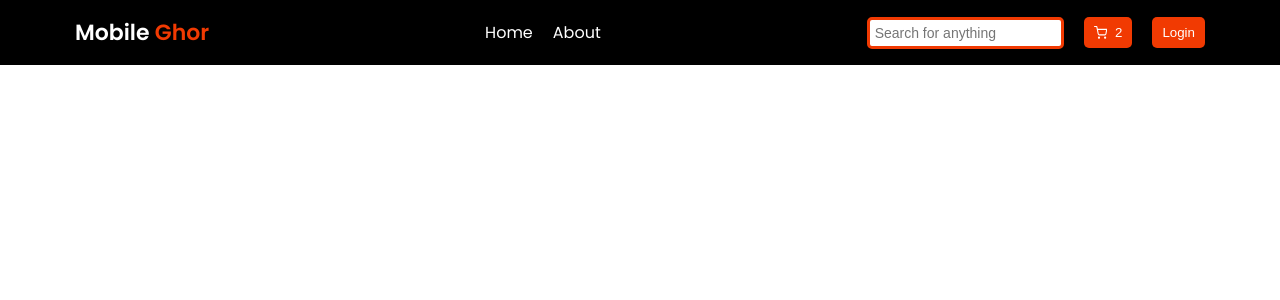
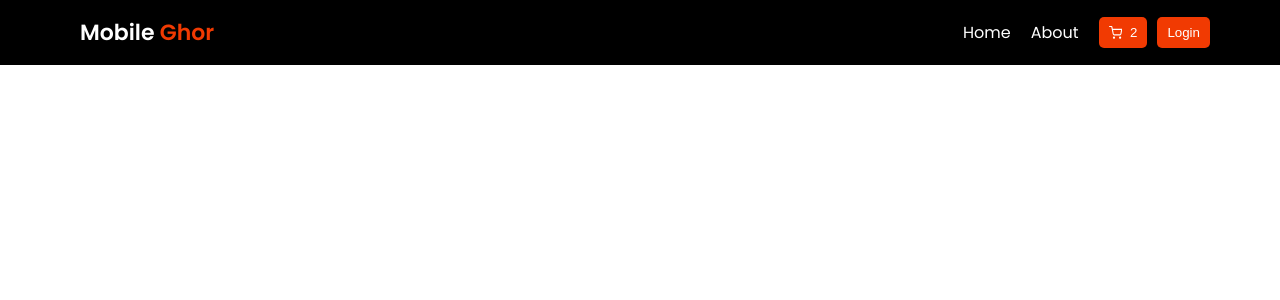
Before and after one commit to hossainrabbi/mobile-ghor, a React (Create React App) app: page / in a window 1280 px wide. Shown: the top 300 px of the page. Built offline with nearby package versions, Linux system fonts and the light colour scheme.

Commit message:
customize navbar

```diff
--- a/public/index.html
+++ b/public/index.html
@@ -15,6 +15,11 @@
       user's mobile device or desktop. See https://developers.google.com/web/fundamentals/web-app-manifest/
     -->
         <link rel="manifest" href="%PUBLIC_URL%/manifest.json" />
+        <link rel="preconnect" href="https://fonts.gstatic.com" />
+        <link
+            href="https://fonts.googleapis.com/css2?family=Poppins:wght@300;400;500;600;700;800&display=swap"
+            rel="stylesheet"
+        />
         <!--
       Notice the use of %PUBLIC_URL% in the tags above.
       It will be replaced with the URL of the `public` folder during the build.
@@ -38,6 +43,5 @@
 
       To begin the development, run `npm start` or `yarn start`.
       To create a production bundle, use `npm run build` or `yarn build`.
-    -->
-  </body>
+    --></body>
 </html>
--- a/src/App.js
+++ b/src/App.js
@@ -1,9 +1,11 @@
 import React from 'react';
 import { BrowserRouter as Router, Route, Switch } from 'react-router-dom';
+import GlobalStyle from './globalStyle';
 import Home from './pages/Home';
 
 const App = () => (
     <Router>
+        <GlobalStyle />
         <Switch>
             <Route exact path="/" component={Home} />
         </Switch>
--- a/src/components/Navbar.js
+++ /dev/null
@@ -1,107 +0,0 @@
-import React from 'react';
-import { FiShoppingCart } from 'react-icons/fi';
-import { Link } from 'react-router-dom';
-import styled from 'styled-components';
-
-const Navbar = () => (
-    <Nav>
-        <Container>
-            <Logo>
-                <Link to="/">
-                    Mobile <span>Ghor</span>
-                </Link>
-            </Logo>
-            <div>
-                <Link to="/">Home</Link>
-                <Link to="/about">About</Link>
-            </div>
-            <NavCart>
-                <Input type="text" placeholder="Search for anything" />
-                <Link to="/cart">
-                    <Button>
-                        <FiShoppingCart />
-                        <span>2</span>
-                    </Button>
-                </Link>
-                <Link to="/login">
-                    <Button>Login</Button>
-                </Link>
-            </NavCart>
-        </Container>
-    </Nav>
-);
-
-const Nav = styled.nav`
-    background-color: #000000;
-    height: 65px;
-    display: flex;
-    align-items: center;
-`;
-
-const Container = styled.div`
-    max-width: 1200px;
-    width: 1170px;
-    height: 100%;
-    margin: auto;
-    padding: 0 10px;
-    display: flex;
-    align-items: center;
-    justify-content: space-between;
-
-    a {
-        color: #ffffff;
-        margin: 0 5px;
-        padding: 5px;
-    }
-`;
-
-const Logo = styled.div`
-    a {
-        font-size: 22px;
-        font-weight: 600;
-    }
-
-    span {
-        color: #f13a02ff;
-    }
-`;
-
-const NavCart = styled.div`
-    display: flex;
-    align-items: center;
-
-    a {
-        display: flex;
-        align-items: center;
-
-        svg {
-            display: inline-block;
-        }
-    }
-`;
-
-const Input = styled.input`
-    padding: 5px;
-    border: 3px solid #f13a02ff;
-    border-radius: 5px;
-    font-size: 14px;
-    outline: none;
-    margin-right: 10px;
-`;
-
-const Button = styled.button`
-    padding: 8px 10px;
-    cursor: pointer;
-    border: none;
-    color: #ffffff;
-    background-color: #f13a02ff;
-    border-radius: 5px;
-    display: flex;
-    align-items: center;
-
-    span {
-        margin-left: 8px;
-    }
-`;
-
-export default Navbar;
--- /dev/null
+++ b/src/components/Navbar/Navbar.element.js
@@ -0,0 +1,89 @@
+import { Link } from 'react-router-dom';
+import styled from 'styled-components';
+import { Button, Container } from '../../globalStyle';
+
+export const Nav = styled.nav`
+    background-color: #000000;
+    height: 65px;
+    display: flex;
+    align-items: center;
+`;
+
+export const NavContainer = styled(Container)`
+    display: flex;
+    align-items: center;
+    justify-content: space-between;
+    width: 100%;
+    position: relative;
+`;
+
+export const NavLink = styled(Link)`
+    color: #ffffff;
+    margin: 0 5px;
+    padding: 5px;
+
+    @media screen and (max-width: 991px) {
+        display: block;
+        width: 100%;
+    }
+`;
+
+export const NavLinkBtn = styled(Link)`
+    @media screen and (max-width: 991px) {
+        display: block;
+        width: 100%;
+    }
+`;
+
+export const NavLogo = styled(NavLink)`
+    font-size: 22px;
+    font-weight: 600;
+    span {
+        color: #f13a02ff;
+    }
+`;
+
+export const MobileIcon = styled.div`
+    display: none;
+
+    @media screen and (max-width: 991px) {
+        display: inline-block;
+        position: absolute;
+        top: 50%;
+        right: 20px;
+        font-size: 1.8rem;
+        line-height: 1px;
+        transform: translateY(-50%);
+    }
+`;
+
+export const NavMenu = styled.div`
+    display: flex;
+    align-items: center;
+    text-align: center;
+
+    @media screen and (max-width: 991px) {
+        display: flex;
+        flex-direction: column;
+        width: 100%;
+        position: absolute;
+        top: 53px;
+        left: ${({ click }) => (click ? 0 : '-100%')};
+        transition: all 0.5s ease;
+        background-color: #000000;
+        padding-bottom: 10px;
+    }
+`;
+
+export const NavBtn = styled(Button)`
+    margin-left: 10px;
+    width: auto;
+    border-radius: 5px;
+
+    @media screen and (max-width: 991px) {
+        margin-left: 0;
+        margin-top: 10px;
+        width: 100%;
+        border-radius: 0;
+    }
+`;
--- /dev/null
+++ b/src/components/Navbar/Navbar.js
@@ -0,0 +1,49 @@
+import React, { useState } from 'react';
+import { FaBars, FaTimes } from 'react-icons/fa';
+import { FiShoppingCart } from 'react-icons/fi';
+import { IconContext } from 'react-icons/lib';
+import {
+    MobileIcon,
+    Nav,
+    NavBtn,
+    NavContainer,
+    NavLink,
+    NavLinkBtn,
+    NavLogo,
+    // eslint-disable-next-line prettier/prettier
+    NavMenu
+} from './Navbar.element';
+
+const Navbar = () => {
+    const [click, setClick] = useState(false);
+
+    return (
+        <IconContext.Provider value={{ color: '#ffffff' }}>
+            <Nav>
+                <NavContainer>
+                    <NavLogo to="/">
+                        Mobile <span>Ghor</span>
+                    </NavLogo>
+                    <MobileIcon onClick={() => setClick(!click)}>
+                        {click ? <FaTimes /> : <FaBars />}
+                    </MobileIcon>
+                    <NavMenu onClick={() => setClick(!click)} click={click}>
+                        <NavLink to="/">Home</NavLink>
+                        <NavLink to="/about">About</NavLink>
+                        <NavLinkBtn to="/cart">
+                            <NavBtn>
+                                <FiShoppingCart />
+                                <span>2</span>
+                            </NavBtn>
+                        </NavLinkBtn>
+                        <NavLinkBtn to="/login">
+                            <NavBtn>Login</NavBtn>
+                        </NavLinkBtn>
+                    </NavMenu>
+                </NavContainer>
+            </Nav>
+        </IconContext.Provider>
+    );
+};
+
+export default Navbar;
--- /dev/null
+++ b/src/globalStyle.js
@@ -0,0 +1,49 @@
+import styled, { createGlobalStyle } from 'styled-components';
+
+const GlobalStyle = createGlobalStyle`
+    * {
+        margin: 0;
+        padding: 0;
+        box-sizing: border-box;
+    }
+
+    body {
+        font-family: 'Poppins', sans-serif;
+    }
+
+    a {
+        text-decoration: none;
+    }
+
+`;
+
+export const Container = styled.div`
+    width: 100 vw;
+    max-width: 1200px;
+    margin: 0 auto;
+    padding: 0 30px;
+
+    @media screen and (max-width: 991px) {
+        padding: 0 15px;
+    }
+`;
+
+export const Button = styled.button`
+    padding: 8px 10px;
+    cursor: pointer;
+    border: none;
+    color: #ffffff;
+    background-color: #f13a02ff;
+    border-radius: 0;
+    display: flex;
+    align-items: center;
+    width: 100%;
+    text-align: center;
+    justify-content: center;
+
+    span {
+        margin-left: 8px;
+    }
+`;
+
+export default GlobalStyle;
--- a/src/index.css
+++ /dev/null
@@ -1,15 +0,0 @@
-@import url('https://fonts.googleapis.com/css2?family=Poppins:wght@300;400;500;600;700;800&display=swap');
-
-* {
-    margin: 0;
-    padding: 0;
-    box-sizing: border-box;
-}
-
-body {
-    font-family: 'Poppins', sans-serif;
-}
-
-a {
-    text-decoration: none;
-}
--- a/src/index.js
+++ b/src/index.js
@@ -1,7 +1,6 @@
 import React from 'react';
 import ReactDOM from 'react-dom';
 import App from './App';
-import './index.css';
 import reportWebVitals from './reportWebVitals';
 
 ReactDOM.render(
--- a/src/pages/Home.js
+++ b/src/pages/Home.js
@@ -1,5 +1,5 @@
 import React from 'react';
-import Navbar from '../components/Navbar';
+import Navbar from '../components/Navbar/Navbar';
 
 const Home = () => (
     <>
```
Lines whose indentation alone changed are shown as unchanged.
